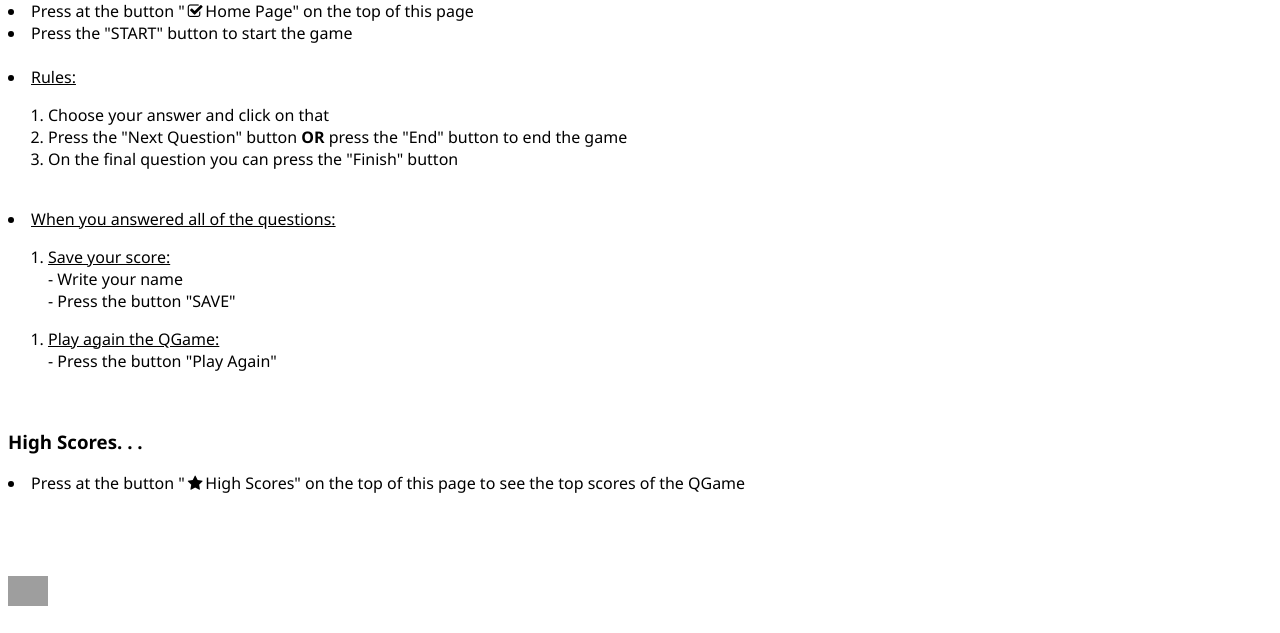
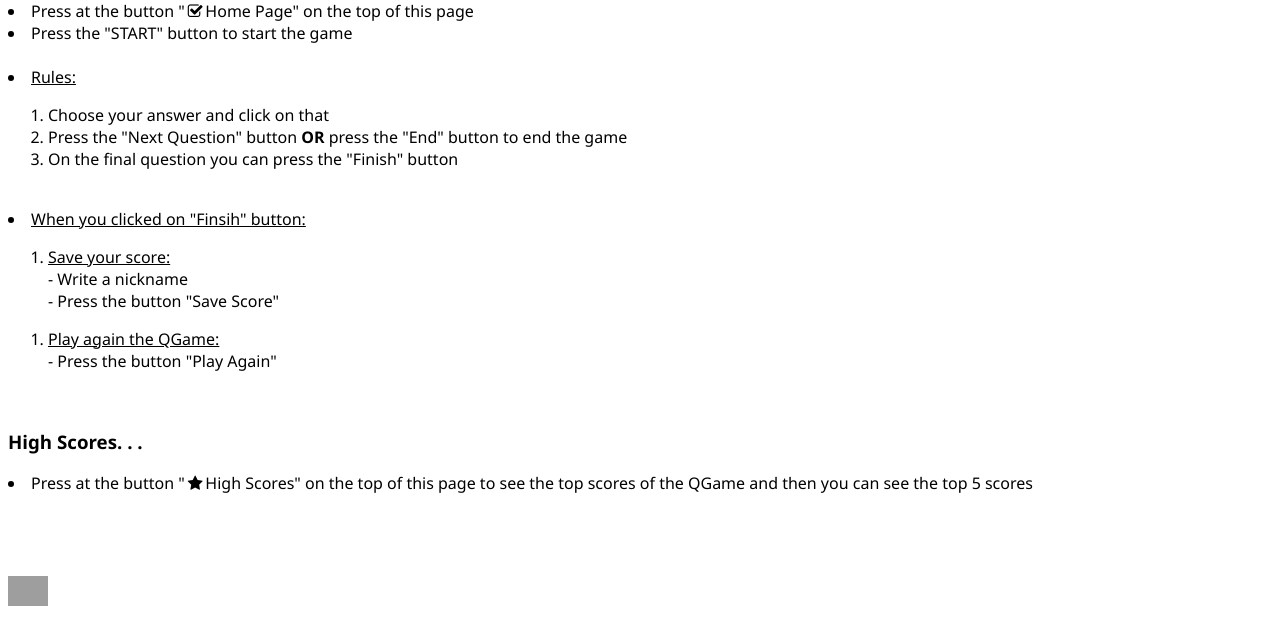
Before and after one commit to stavroulakousparou/cs425_fall18_hw03, a PHP site: page /HelpPage.php in a window 1280 px wide. Shown: the part 265-898 px from the top of the page. Run offline with PHP 8.4, Linux system fonts and the light colour scheme; grey boxes are pictures that could not be loaded.

Commit message:
Update the content of this page

```diff
--- a/php/HelpPage.php
+++ b/php/HelpPage.php
@@ -55,12 +55,12 @@
 
                 <br>
 
-                <li><u> When you answered all of the questions: </u></li>
+                <li><u> When you clicked on "Finsih" button: </u></li>
                 <ol>
                 <li><u>Save your score:</u></li>
-                    - Write your name
+                    - Write a nickname
                     <br>
-                    - Press the button "SAVE"
+                    - Press the button "Save Score"
                 </ol>
 
                 <ol>
@@ -70,7 +70,7 @@
                 <br>
                 </ol>
                 <h3>High Scores. . .</h3>
-                    <li> Press at the button "<i class="fa fa-fw fa-star"></i>High Scores" on the top of this page to see the top scores of the QGame</li>
+                    <li> Press at the button "<i class="fa fa-fw fa-star"></i>High Scores" on the top of this page to see the top scores of the QGame and then you can see the top 5 scores</li>
             </p>
             </div>
 
```
